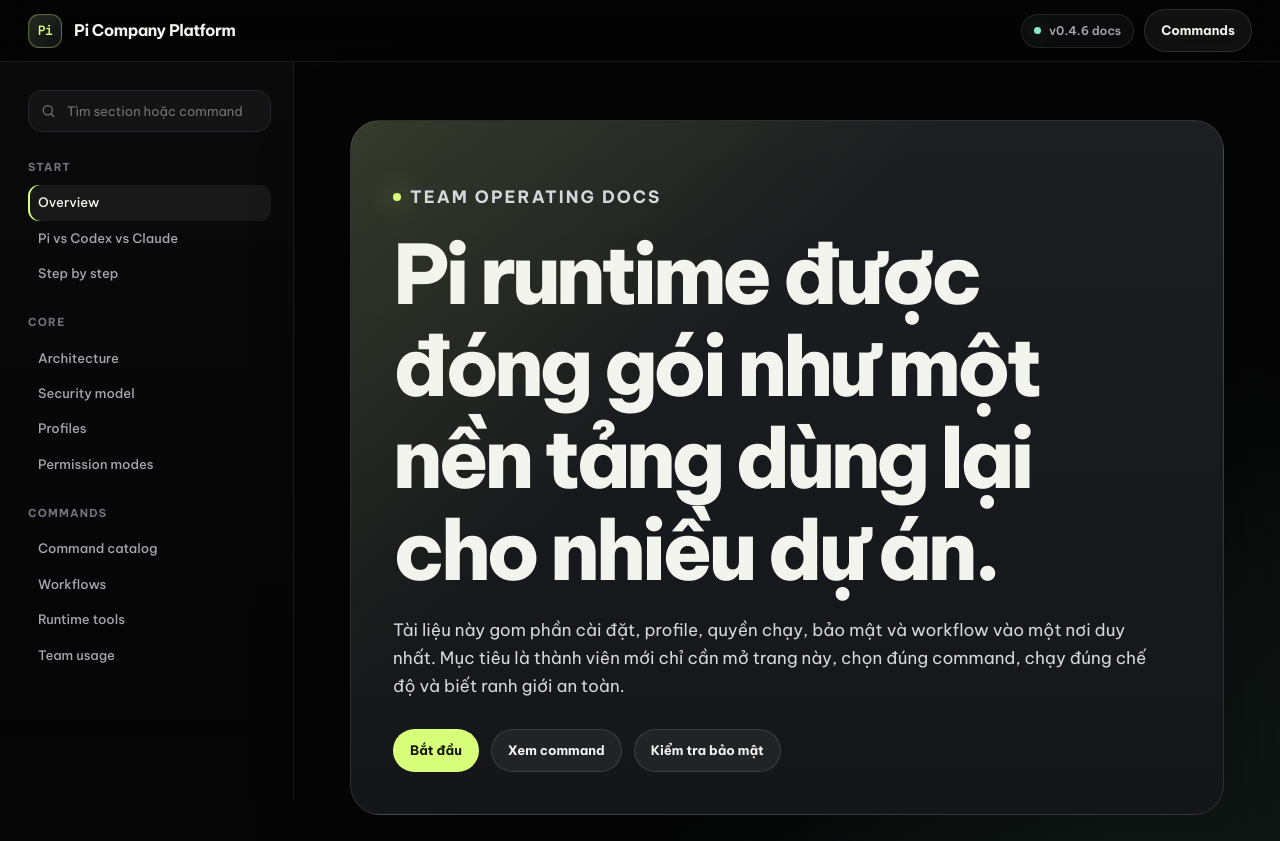
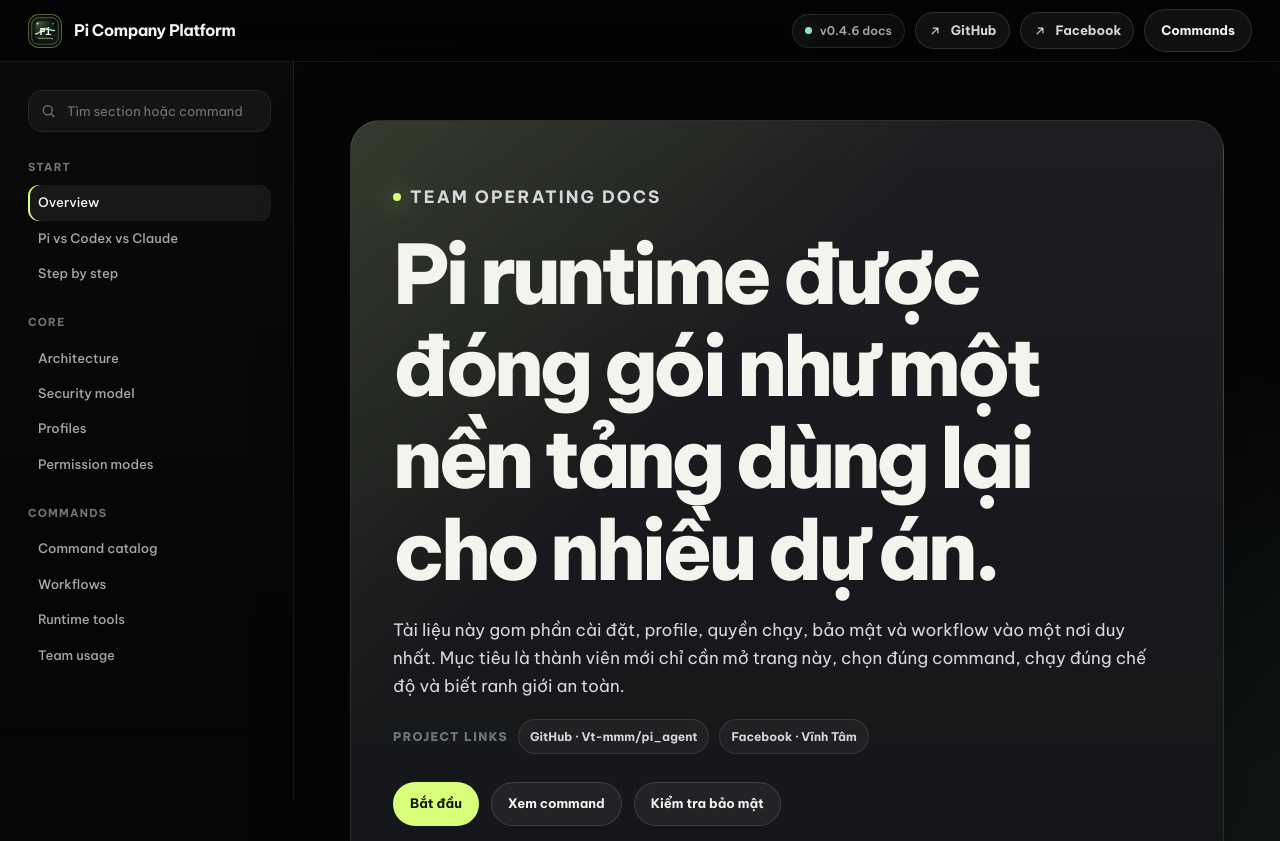
Before and after one commit to Vt-mmm/pi_agent, a website: page docs-site/index.html in a window 1280 px wide. Shown: the top 841 px of the page. Drawn offline with Linux system fonts and the light colour scheme.

Commit message:
feat: add docs branding and social links

```diff
--- a/docs-site/index.html
+++ b/docs-site/index.html
@@ -9,6 +9,9 @@
       content="Tài liệu vận hành Pi Company Platform: cài đặt, profile, permission, workflow, bảo mật và triển khai tài liệu tĩnh."
     />
     <meta name="theme-color" content="#050505" />
+    <link rel="icon" href="/favicon.svg" type="image/svg+xml" />
+    <meta property="og:title" content="Pi Company Platform Docs" />
+    <meta property="og:description" content="Team docs for Pi profiles, permissions, security workflow, and command usage." />
     <link rel="preconnect" href="https://fonts.googleapis.com" />
     <link rel="preconnect" href="https://fonts.gstatic.com" crossorigin />
     <link
@@ -108,7 +111,14 @@
         color: var(--accent);
         font-family: "JetBrains Mono", monospace;
         font-size: 13px;
+        overflow: hidden;
         box-shadow: inset 0 0 0 1px rgba(255, 255, 255, 0.04);
+      }
+
+      .brand-mark img {
+        display: block;
+        width: 100%;
+        height: 100%;
       }
 
       .brand span:last-child {
@@ -368,6 +378,54 @@
       .button.primary:focus-visible {
         background: #e5ff98;
         color: #111300;
+      }
+
+      .button.social {
+        min-height: 34px;
+        padding: 7px 12px;
+        color: #d6d7dc;
+      }
+
+      .button.social svg {
+        width: 14px;
+        height: 14px;
+      }
+
+      .owner-strip {
+        position: relative;
+        z-index: 1;
+        display: flex;
+        flex-wrap: wrap;
+        align-items: center;
+        gap: 10px;
+        margin-top: 18px;
+      }
+
+      .owner-label {
+        color: var(--muted-2);
+        font-size: 12px;
+        font-weight: 800;
+        letter-spacing: 0.12em;
+        text-transform: uppercase;
+      }
+
+      .owner-strip a {
+        display: inline-flex;
+        align-items: center;
+        gap: 7px;
+        padding: 7px 11px;
+        border: 1px solid rgba(255, 255, 255, 0.1);
+        border-radius: 999px;
+        background: rgba(255, 255, 255, 0.04);
+        color: #d6d7dc;
+        font-size: 12px;
+        font-weight: 700;
+      }
+
+      .owner-strip a:hover,
+      .owner-strip a:focus-visible {
+        border-color: rgba(216, 255, 122, 0.42);
+        color: var(--accent);
       }
 
       .section {
@@ -648,6 +706,23 @@
         font-size: 13px;
       }
 
+      .footer-links {
+        display: flex;
+        flex-wrap: wrap;
+        gap: 12px;
+        margin-top: 14px;
+      }
+
+      .footer-links a {
+        color: var(--muted);
+        font-weight: 700;
+      }
+
+      .footer-links a:hover,
+      .footer-links a:focus-visible {
+        color: var(--accent);
+      }
+
       .mobile-menu {
         display: none;
       }
@@ -694,6 +769,10 @@
           display: none;
         }
 
+        .button.social {
+          display: none;
+        }
+
         .grid.cols-2,
         .grid.cols-3,
         .command-grid,
@@ -733,11 +812,23 @@
   <body>
     <header class="topbar">
       <a class="brand" href="#overview" aria-label="Pi Company Platform">
-        <span class="brand-mark">Pi</span>
+        <span class="brand-mark"><img src="/assets/pi-company-logo.svg" alt="" /></span>
         <span>Pi Company Platform</span>
       </a>
       <div class="top-actions">
         <span class="pill"><span class="pill-dot"></span>v0.4.6 docs</span>
+        <a class="button social" href="https://github.com/Vt-mmm/pi_agent" target="_blank" rel="noopener noreferrer" aria-label="Mở GitHub repository">
+          <svg viewBox="0 0 24 24" fill="none" aria-hidden="true">
+            <path d="M7 17 17 7M9 7h8v8" stroke="currentColor" stroke-width="2" stroke-linecap="round" stroke-linejoin="round" />
+          </svg>
+          GitHub
+        </a>
+        <a class="button social" href="https://www.facebook.com/vinhtam0544/" target="_blank" rel="noopener noreferrer" aria-label="Mở Facebook">
+          <svg viewBox="0 0 24 24" fill="none" aria-hidden="true">
+            <path d="M7 17 17 7M9 7h8v8" stroke="currentColor" stroke-width="2" stroke-linecap="round" stroke-linejoin="round" />
+          </svg>
+          Facebook
+        </a>
         <button class="button mobile-menu" type="button" data-menu>Lộ trình</button>
         <a class="button" href="#commands">Commands</a>
       </div>
@@ -784,6 +875,11 @@
             <p>
               Tài liệu này gom phần cài đặt, profile, quyền chạy, bảo mật và workflow vào một nơi duy nhất. Mục tiêu là thành viên mới chỉ cần mở trang này, chọn đúng command, chạy đúng chế độ và biết ranh giới an toàn.
             </p>
+            <div class="owner-strip" aria-label="Thông tin dự án">
+              <span class="owner-label">Project links</span>
+              <a href="https://github.com/Vt-mmm/pi_agent" target="_blank" rel="noopener noreferrer">GitHub · Vt-mmm/pi_agent</a>
+              <a href="https://www.facebook.com/vinhtam0544/" target="_blank" rel="noopener noreferrer">Facebook · Vĩnh Tâm</a>
+            </div>
             <div class="hero-actions">
               <a class="button primary" href="#quickstart">Bắt đầu</a>
               <a class="button" href="#commands">Xem command</a>
@@ -1305,6 +1401,10 @@ npm run typecheck</code></pre>
 
           <footer class="footer">
             <p>Pi Company Platform docs · static HTML · security-first agent workflow · v0.4.6</p>
+            <div class="footer-links" aria-label="External links">
+              <a href="https://github.com/Vt-mmm/pi_agent" target="_blank" rel="noopener noreferrer">GitHub repository</a>
+              <a href="https://www.facebook.com/vinhtam0544/" target="_blank" rel="noopener noreferrer">Facebook profile</a>
+            </div>
           </footer>
         </div>
       </main>
```
Also changed, not shown: docs-site/assets/pi-company-logo.svg (added), docs-site/favicon.svg (added).
